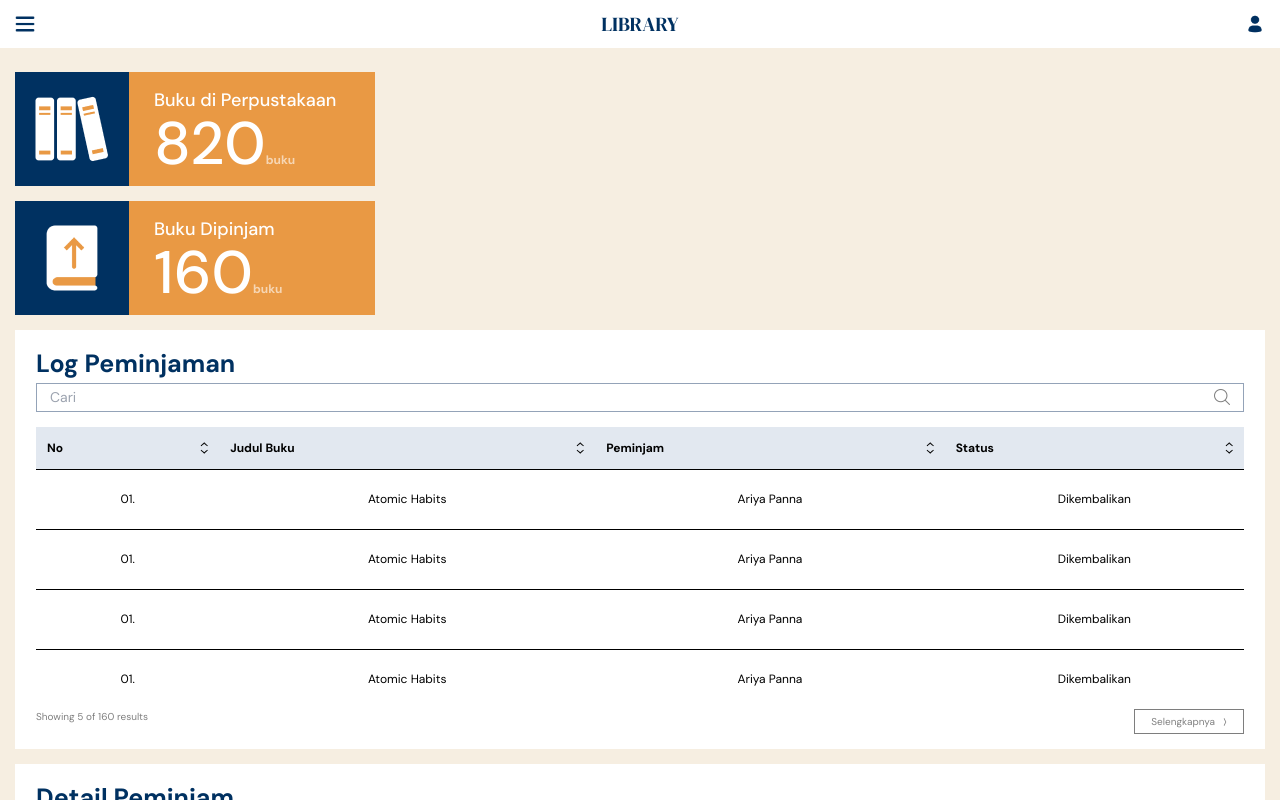
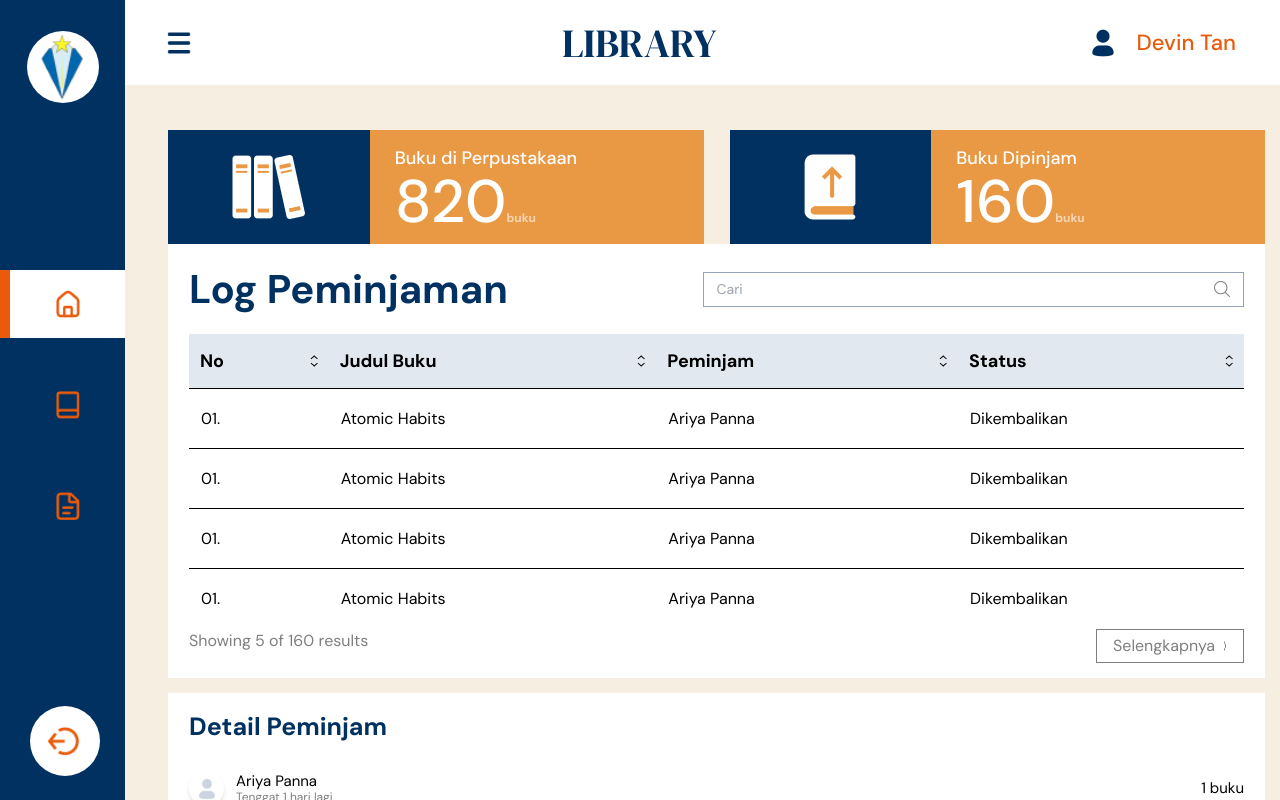
Before and after one commit to DevinTan4/library-management, a React (Vite) app: page /admin-dashboard in a window 1280 px wide. Shown: the top 800 px of the page. Built offline with nearby package versions, Linux system fonts and the light colour scheme; the HTML template or start-up script is replaced by a standard one.

Commit message:
feat: create responsive design for admin dashboard page

```diff
--- a/src/pages/admin/dashboard/index.jsx
+++ b/src/pages/admin/dashboard/index.jsx
@@ -26,127 +26,206 @@ const AdminDashboardPage = () => {
     <div className="w-full min-h-screen bg-cream font-dmSans">
       {/* Sidebar */}
       <aside
-        className={`fixed top-0 left-0 flex flex-col items-center justify-between min-h-screen py-6 overflow-hidden bg-blue transition-all duration-300 z-20 ${
-          isSidebarOpen ? `w-[200px]` : `w-0`
+        className={`fixed top-0 left-0 flex flex-col items-center justify-between min-h-screen py-6 overflow-hidden bg-blue transition-all duration-300 z-20 lg:w-[125px] lg:pt-[31px] ${
+          isSidebarOpen ? `w-[200px] lg:w-[300px]` : `w-0`
         }`}
       >
         {/* Close button */}
         <img
           src={closeSidebarIcon}
           alt="Close Sidebar Icon"
-          className="absolute top-4 right-4 size-[10px]"
+          className={`absolute top-4 right-4 size-[10px] cursor-pointer transform transition-transform duration-700 ${
+            isSidebarOpen ? `rotate-90` : `opacity-0`
+          }`}
           onClick={() => setIsSidebarOpen(false)}
         />
         {/* School logo */}
-        <div className="bg-white size-[45px] rounded-full flex justify-center items-center cursor-pointer">
+        <div className="bg-white size-[45px] rounded-full flex justify-center items-center cursor-pointer lg:size-[72px]">
           <img
             src={schoolLogoImg}
             alt="Tarakanita Logo"
-            className="w-7 h-[42px]"
+            className="w-7 h-[42px] lg:w-[45px] lg:h-[68px]"
           />
         </div>
         {/* Sidebar menu */}
-        <div className="font-medium text-orange text-[15px] w-full flex flex-col gap-5">
+        <div className="font-medium font-dmSans text-orange text-[15px] w-full flex flex-col gap-5 lg:gap-[33px]">
           {/* Sidebar menu - Home */}
           <div
-            className={`flex gap-5 items-center hover:bg-blue-hover cursor-pointer border-l-[10px] border-transparent px-[15px] py-5 active:border-orange active:bg-white transition duration-100 ${
+            className={`flex gap-5 items-center hover:bg-blue-hover cursor-pointer py-5 active:border-orange active:bg-white transition duration-100 ${
               location.pathname === `/admin-dashboard`
                 ? `bg-white border-l-[10px] border-orange`
                 : ``
+            } ${
+              isSidebarOpen
+                ? `px-[15px] lg:justify-normal lg:pl-[50px] border-l-[10px] border-transparent`
+                : `lg:justify-center`
             }`}
           >
-            <img src={homeIcon} alt="Home Icon" className="size-5" />
-            <span>Home</span>
+            <img
+              src={homeIcon}
+              alt="Home Icon"
+              className="size-5 lg:w-6 lg:h-7"
+            />
+            <span
+              className={`lg:text-xl ${isSidebarOpen ? `block` : `hidden`}`}
+            >
+              Home
+            </span>
           </div>
           {/* Sidebar menu - Buku*/}
-          <div className="flex gap-5 items-center hover:bg-blue-hover cursor-pointer border-l-[10px] border-transparent px-[15px] py-5 active:border-orange active:bg-white transition duration-100">
-            <img src={book2Icon} alt="Book Icon" className="size-5" />
-            <span>Buku</span>
+          <div
+            className={`flex gap-5 items-center hover:bg-blue-hover cursor-pointer border-l-[10px] border-transparent py-5 active:border-orange active:bg-white transition duration-100 ${
+              isSidebarOpen
+                ? `px-[15px] lg:justify-normal lg:pl-[50px]`
+                : `lg:justify-center`
+            }`}
+          >
+            <img
+              src={book2Icon}
+              alt="Book Icon"
+              className="size-5 lg:w-6 lg:h-7"
+            />
+            <span
+              className={`lg:text-xl ${isSidebarOpen ? `block` : `hidden`}`}
+            >
+              Buku
+            </span>
           </div>
           {/* Sidebar menu - Log penyimpanan */}
-          <div className="flex gap-5 items-center hover:bg-blue-hover cursor-pointer border-l-[10px] border-transparent px-[15px] py-5 active:border-orange active:bg-white transition duration-100">
+          <div
+            className={`flex gap-5 items-center hover:bg-blue-hover cursor-pointer border-l-[10px] border-transparent py-5 active:border-orange active:bg-white transition duration-100 ${
+              isSidebarOpen
+                ? `px-[15px] lg:justify-normal lg:pl-[50px]`
+                : `lg:justify-center`
+            }`}
+          >
             <img
               src={logPaperIcon}
               alt="Log Peminjaman Icon"
-              className="size-5"
+              className="size-5 lg:w-6 lg:h-7"
             />
-            <span>Log Peminjaman</span>
+            <span
+              className={`lg:text-xl ${isSidebarOpen ? `block` : `hidden`}`}
+            >
+              Log Peminjaman
+            </span>
           </div>
         </div>
         {/* Logout button */}
+        <div className="w-full px-[30px]">
           <div
-          className="w-[127px] h-10 bg-white rounded-full flex justify-center items-center gap-2 text-orange font-dmSans font-medium text-[15px] hover:opacity-75 transition-all duration-100 active:bg-orange active:text-white cursor-pointer"
+            className={`w-[127px] h-10 bg-white rounded-full flex justify-center items-center gap-2 text-orange font-dmSans font-medium text-[15px] hover:opacity-75 transition-all duration-100 active:bg-orange active:text-white cursor-pointer ${
+              isSidebarOpen ? `lg:w-full lg:h-[70px]` : `lg:size-[70px]`
+            }`}
             onMouseDown={() => setIsActive(true)}
             onMouseUp={() => setIsActive(false)}
           >
             <img
               src={isActive ? logoutWhiteIcon : logoutIcon}
               alt="Logout Icon"
-            className="size-[22px]"
+              className="size-[22px] lg:size-[38px]"
             />
-          <span>Logout</span>
+            <span
+              className={`lg:text-xl ${isSidebarOpen ? `block` : `hidden`}`}
+            >
+              Logout
+            </span>
+          </div>
         </div>
       </aside>
 
       {/* Navbar */}
-      <nav className={`h-12 bg-white fixed top-0 justify-between w-full z-10`}>
-        <div className="flex items-center justify-between h-full px-[15px]  w-full">
+      <nav
+        className={`h-12 bg-white fixed top-0 justify-between w-full z-10 lg:pl-[167px] px-[15px] lg:h-[85px] lg:px-11`}
+      >
+        <div className="flex items-center justify-between w-full h-full">
           {/* Hamburger menu */}
           <img
             src={hamburgerMenuBlueIcon}
             alt="Hamburger Menu Icon"
-            className="cursor-pointer size-5"
+            className="cursor-pointer size-5 lg:w-6 lg:h-7"
             onClick={() => setIsSidebarOpen(!isSidebarOpen)}
           />
           {/* Title */}
-          <h1 className="text-xl cursor-pointer text-blue font-dmSerif">
+          <h1 className="text-xl font-normal cursor-pointer text-blue font-dmSerif lg:text-[40px]">
             LIBRARY
           </h1>
           {/* Account profile */}
+          <div className="flex gap-[17px] items-center">
             <img
               src={profileBlueIcon}
               alt="Profile Icon"
-            className="cursor-pointer size-5"
+              className="cursor-pointer size-5 lg:size-8"
             />
+            <span className="hidden text-orange lg:block font-dmSans text-[22px] font-medium">
+              Devin Tan
+            </span>
+          </div>
         </div>
       </nav>
 
       {/* Main */}
-      <main className="py-6 pt-[72px] desktop:pl-[347px]">
-        <div className="w-full h-full flex flex-col gap-[15px] text-white px-[15px]">
+      <main className="py-6 pt-[72px] lg:pl-[168px] lg:pt-[130px] px-[15px] font-dmSans desktop:pl-[343px] desktop:pb-[43px]">
+        <div className="w-full h-full flex flex-col gap-[15px] text-white desktop:flex-row desktop:gap-[55px]">
+          <div className="desktop:w-[1065px] desktop:h-[708px]">
+            <div className="flex flex-col gap-[15px] lg:flex-row lg:gap-[26px] desktop:h-[178px]">
               {/* Total buku tersedia */}
-          <div className="flex">
-            <div className="size-[114px] bg-blue flex justify-center items-center">
-              <img src={bookIcon} alt="Book Icon" />
+              <div className="flex flex-grow">
+                <div className="size-[114px] bg-blue flex justify-center items-center flex-grow desktop:h-full desktop:max-w-[178px]">
+                  <img
+                    src={bookIcon}
+                    alt="Book Icon"
+                    className="desktop:w-[108px] desktop:h-[96px]"
+                  />
                 </div>
-            <div className="w-[246px] h-[114px] bg-pastel-orange pl-[25px] py-[14px]">
-              <h1 className="text-lg font-medium">Buku di Perpustakaan</h1>
+                <div className="w-[246px] h-[114px] bg-pastel-orange pl-[25px] py-[14px] flex-grow desktop:h-full">
+                  <h1 className="text-lg font-medium desktop:text-2xl">
+                    Buku di Perpustakaan
+                  </h1>
                   <div>
-                <span className="text-6xl font-medium">820</span>
-                <span className="text-xs font-bold opacity-60">buku</span>
+                    <span className="text-6xl font-medium desktop:text-[90px]">
+                      820
+                    </span>
+                    <span className="text-xs font-bold opacity-60 desktop:text-xl">
+                      buku
+                    </span>
                   </div>
                 </div>
               </div>
 
               {/* Total buku dipinjam */}
-          <div className="flex">
-            <div className="size-[114px] bg-blue flex justify-center items-center">
-              <img src={borrowedBookIcon} alt="Book Icon" />
+              <div className="flex flex-grow">
+                <div className="size-[114px] bg-blue flex justify-center items-center flex-grow desktop:h-full desktop:max-w-[178px]">
+                  <img
+                    src={borrowedBookIcon}
+                    alt="Book Icon"
+                    className="desktop:w-[74px] desktop:h-[95px]"
+                  />
                 </div>
-            <div className="w-[246px] h-[114px] bg-pastel-orange pl-[25px] py-[14px]">
-              <h1 className="text-lg font-medium">Buku Dipinjam</h1>
+                <div className="w-[246px] h-[114px] bg-pastel-orange pl-[25px] py-[14px] flex-grow desktop:h-full">
+                  <h1 className="text-lg font-medium desktop:text-2xl">
+                    Buku Dipinjam
+                  </h1>
                   <div>
-                <span className="text-6xl font-medium">160</span>
-                <span className="text-xs font-bold opacity-60">buku</span>
+                    <span className="text-6xl font-medium desktop:text-[90px]">
+                      160
+                    </span>
+                    <span className="text-xs font-bold opacity-60 desktop:text-xl">
+                      buku
+                    </span>
+                  </div>
                 </div>
               </div>
             </div>
 
             {/* Log peminjaman buku */}
-          <div className="w-full h-full bg-white px-[21px] py-[15px]">
-            <h1 className="text-blue font-bold text-[25px]">Log Peminjaman</h1>
+            <div className="w-full h-full bg-white px-[21px] py-[15px] font-dmSans">
+              <div className="flex flex-col w-full pointer-events-auto lg:flex-row lg:items-center">
+                <h1 className="text-blue font-bold text-[25px] lg:text-[40px] lg:flex-1">
+                  Log Peminjaman
+                </h1>
                 {/* Search bar */}
-            <div className="w-full h-[29px] border border-slate-400 flex items-center justify-between px-[13px] gap-2">
+                <div className="w-full h-[29px] border border-slate-400 flex items-center justify-between px-[13px] gap-2 lg:flex-1 lg:h-[35px]">
                   <input
                     type="text"
                     placeholder="Cari"
@@ -158,12 +237,13 @@ const AdminDashboardPage = () => {
                     className="opacity-50 cursor-pointer size-4"
                   />
                 </div>
+              </div>
 
               {/* Log peminjaman table */}
               <div className="text-black mt-[15px]">
                 <table className="w-full">
                   <thead>
-                  <tr className="text-xs font-medium">
+                    <tr className="text-xs font-medium lg:text-lg">
                       <th className="bg-slate-200">
                         <div className="flex px-[10px] py-3 justify-between items-center">
                           <span>No</span>
@@ -202,53 +282,54 @@ const AdminDashboardPage = () => {
                       </th>
                     </tr>
                   </thead>
-                <tbody className="text-xs">
+                  <tbody className="text-xs lg:text-base">
                     <tr className="border-t border-black h-[60px]">
-                    <td className="text-center">01.</td>
-                    <td className="text-center">Atomic Habits</td>
-                    <td className="text-center">Ariya Panna</td>
-                    <td className="text-center">Dikembalikan</td>
+                      <td className="pl-3">01.</td>
+                      <td className="pl-3">Atomic Habits</td>
+                      <td className="pl-3">Ariya Panna</td>
+                      <td className="pl-3">Dikembalikan</td>
                     </tr>
                     <tr className="border-t border-black h-[60px]">
-                    <td className="text-center">01.</td>
-                    <td className="text-center">Atomic Habits</td>
-                    <td className="text-center">Ariya Panna</td>
-                    <td className="text-center">Dikembalikan</td>
+                      <td className="pl-3">01.</td>
+                      <td className="pl-3">Atomic Habits</td>
+                      <td className="pl-3">Ariya Panna</td>
+                      <td className="pl-3">Dikembalikan</td>
                     </tr>
                     <tr className="border-t border-black h-[60px]">
-                    <td className="text-center">01.</td>
-                    <td className="text-center">Atomic Habits</td>
-                    <td className="text-center">Ariya Panna</td>
-                    <td className="text-center">Dikembalikan</td>
+                      <td className="pl-3">01.</td>
+                      <td className="pl-3">Atomic Habits</td>
+                      <td className="pl-3">Ariya Panna</td>
+                      <td className="pl-3">Dikembalikan</td>
                     </tr>
                     <tr className="border-t border-black h-[60px]">
-                    <td className="text-center">01.</td>
-                    <td className="text-center">Atomic Habits</td>
-                    <td className="text-center">Ariya Panna</td>
-                    <td className="text-center">Dikembalikan</td>
+                      <td className="pl-3">01.</td>
+                      <td className="pl-3">Atomic Habits</td>
+                      <td className="pl-3">Ariya Panna</td>
+                      <td className="pl-3">Dikembalikan</td>
                     </tr>
                   </tbody>
                 </table>
 
                 {/* Results Number */}
                 <div className="flex justify-between">
-                <span className="text-[10px] opacity-50">
+                  <span className="text-[10px] opacity-50 lg:text-base">
                     Showing 5 of 160 results
                   </span>
-                <button className="text-[10px] opacity-50 flex items-center gap-2 border border-black px-4 py-1">
+                  <button className="text-[10px] opacity-50 flex items-center gap-2 border border-black px-4 py-1 lg:text-base">
                     Selengkapnya
                     <img
                       src={rightArrowIcon}
                       alt="Right Arrow Icon"
-                    className="w-1 h-2"
+                      className="w-1 h-2 lg:h-[10px]"
                     />
                   </button>
                 </div>
               </div>
             </div>
+          </div>
 
           {/* Detail peminjam */}
-          <div className="px-[21px] py-[15px] bg-white w-full h-full text-black flex flex-col gap-[26px]">
+          <div className="px-[21px] py-[15px] bg-white h-full text-black flex flex-col gap-[26px] desktop:w-[404px]">
             <h1 className="text-blue font-bold text-[25px]">Detail Peminjam</h1>
             {/* Peminjam */}
             <div className="flex items-center justify-between">
@@ -294,7 +375,6 @@ const AdminDashboardPage = () => {
             </div>
           </div>
         </div>
-
       </main>
     </div>
   );
```
Lines whose indentation alone changed are shown as unchanged.
